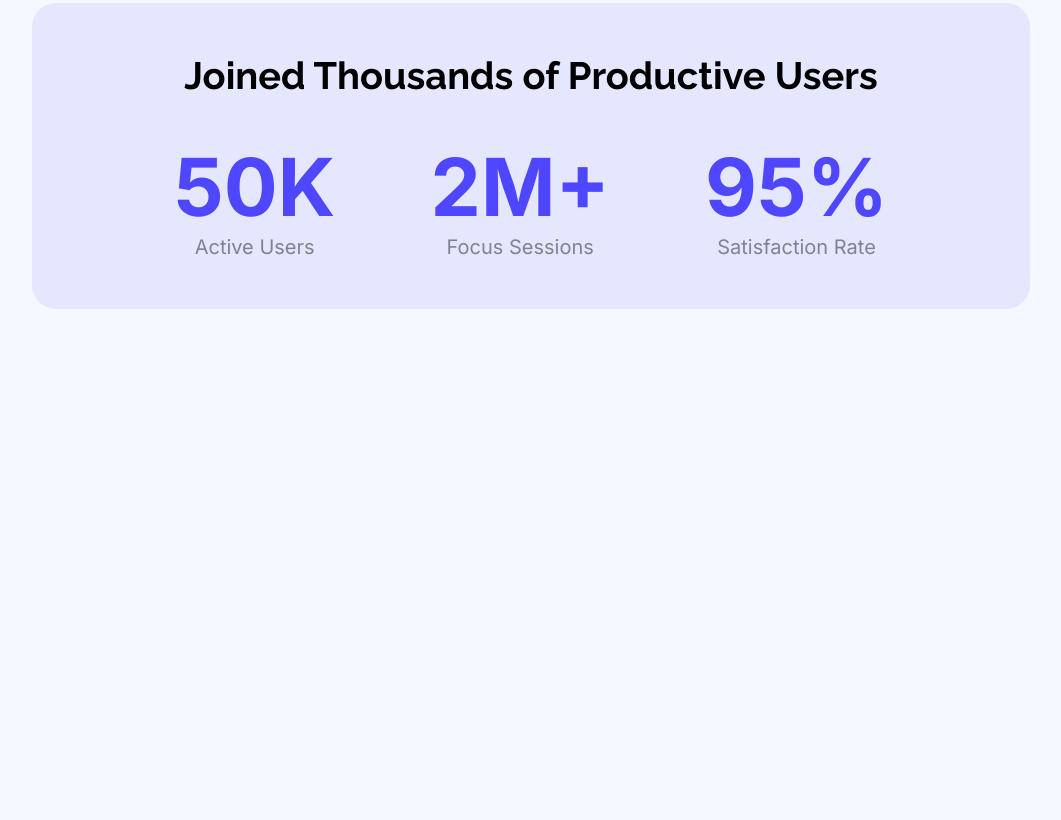
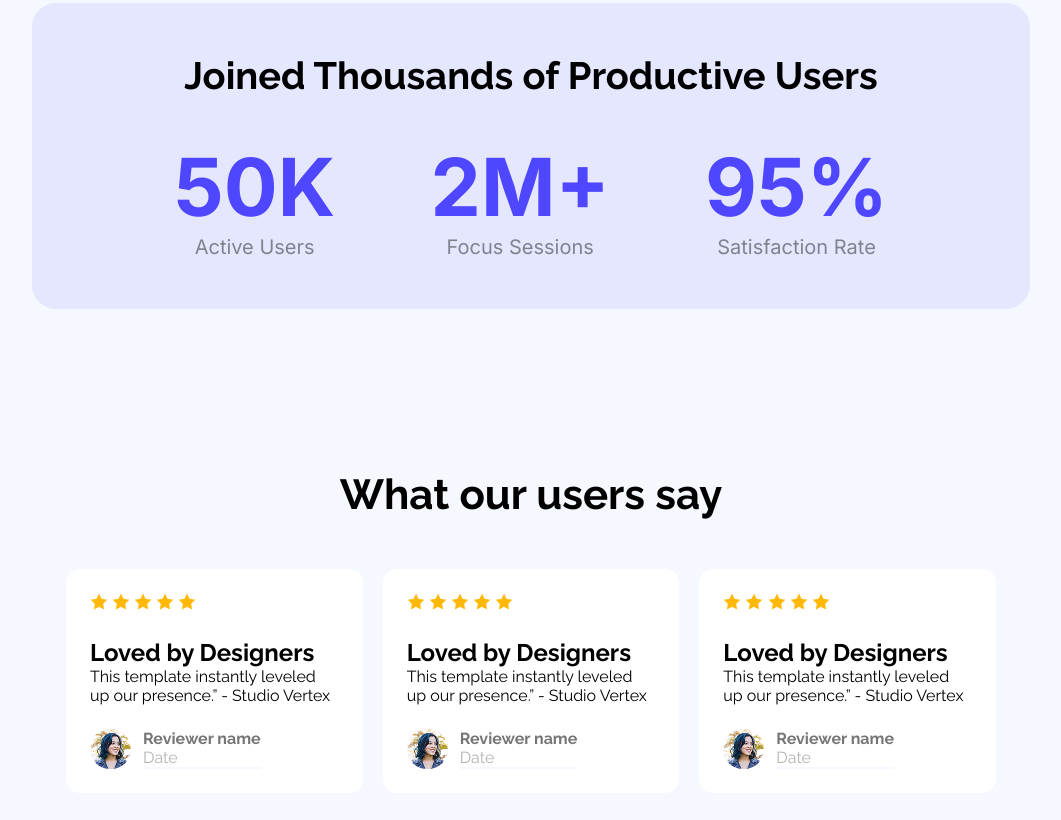
Before and after one commit to SohanKhanDev/ph-a1, a plain HTML site: page index.html in a window 1280 px wide. Shown: the part 1090-1910 px from the top of the page, without its empty margins (109-1170 px from the left). Before the commit the page ends 1536 px from the top, so only its background shows below. Drawn offline with Linux system fonts and the light colour scheme.

Commit message:
main third  section

```diff
--- a/index.html
+++ b/index.html
@@ -36,7 +36,7 @@
                 <img src="images/wc-mini.png" alt="">
             </div>
         </section>
-<!-- Section Two -->
+        <!-- Section Two -->
 		<section class="sectwo">
 			<h3 class="title">Joined Thousands of Productive Users</h3>
 			<div class="contents">
@@ -54,6 +54,60 @@
 				</div>
 			</div>
 		</section>
+        <!-- Section Three -->
+        <section class="secthree">
+        <h2 class="secthree-title">What our users say</h2>
+        <div class="cards">
+            <div class="card">
+                <img id="card-img" src="images/icon-star.png" alt="">
+                <img id="card-img" src="images/icon-star.png" alt="">
+                <img id="card-img" src="images/icon-star.png" alt="">
+                <img id="card-img" src="images/icon-star.png" alt="">
+                <img id="card-img" src="images/icon-star.png" alt="">
+                <h2 class="card-title">Loved by Designers</h2>
+                <p class="card-desc">This template instantly leveled up our presence.” - Studio Vertex</p>
+                <div class="card-footer">
+                    <img src="images/avatar.png" alt="">
+                    <div class="footer-right">
+                        <h4>Reviewer name</h4>
+                        <p>Date</p>
+                    </div>
+                </div>
+            </div>
+            <div class="card">
+                <img id="card-img" src="images/icon-star.png" alt="">
+                <img id="card-img" src="images/icon-star.png" alt="">
+                <img id="card-img" src="images/icon-star.png" alt="">
+                <img id="card-img" src="images/icon-star.png" alt="">
+                <img id="card-img" src="images/icon-star.png" alt="">
+                <h2 class="card-title">Loved by Designers</h2>
+                <p class="card-desc">This template instantly leveled up our presence.” - Studio Vertex</p>
+                <div class="card-footer">
+                    <img src="images/avatar.png" alt="">
+                    <div class="footer-right">
+                        <h4>Reviewer name</h4>
+                        <p>Date</p>
+                    </div>
+                </div>
+            </div>
+            <div class="card">
+                <img id="card-img" src="images/icon-star.png" alt="">
+                <img id="card-img" src="images/icon-star.png" alt="">
+                <img id="card-img" src="images/icon-star.png" alt="">
+                <img id="card-img" src="images/icon-star.png" alt="">
+                <img id="card-img" src="images/icon-star.png" alt="">
+                <h2 class="card-title">Loved by Designers</h2>
+                <p class="card-desc">This template instantly leveled up our presence.” - Studio Vertex</p>
+                <div class="card-footer">
+                    <img src="images/avatar.png" alt="">
+                    <div class="footer-right">
+                        <h4>Reviewer name</h4>
+                        <p>Date</p>
+                    </div>
+                </div>
+            </div>
+        </div>
+        </section>
     </main>
 </body>
 </html>
--- a/style.css
+++ b/style.css
@@ -128,3 +128,59 @@ nav .btn-nav{
     color: #81828D;
     background-color: #E5E7FF;
 }
+/* Section Three Style */
+.secthree{
+    margin: 0px 151px 137px;
+    /* border: 1px solid red; */
+    padding: 24px 24px;
+}
+.secthree .secthree-title{
+    font-size: 42px;
+    font-weight: bold;
+    text-align: center;
+    margin-bottom: 50px;
+}
+.cards{
+    display: flex;
+    gap: 20px;
+}
+.card{
+    /* border: 1px solid red; */
+    background-color: #FFFFFF;
+    border-radius: 14px;
+    padding: 24px;
+}
+.card #card-img{
+    margin-bottom: 24px;
+    background-color: #FFFFFF;
+}
+.card .card-title{
+    font-size: 24px;
+    background-color: #FFFFFF;
+}
+.card .card-desc{
+    font-size: 16px;
+    margin-bottom: 24px;
+    background-color: #FFFFFF;
+}
+.card .card-footer{
+    display: flex;
+    gap: 12px;
+}
+.card-footer{
+    background-color: #FFFFFF;
+}
+.card-footer img{
+    border-radius: 50px;
+}
+.footer-right h4{
+    font-size: 16px;
+    color: #757575;
+    font-weight: bold;
+    background-color: #FFFFFF;
+}
+.footer-right p{
+    font-size: 16px;
+    color: #B3B3B3;
+    background-color: #FFFFFF;
+}
```
